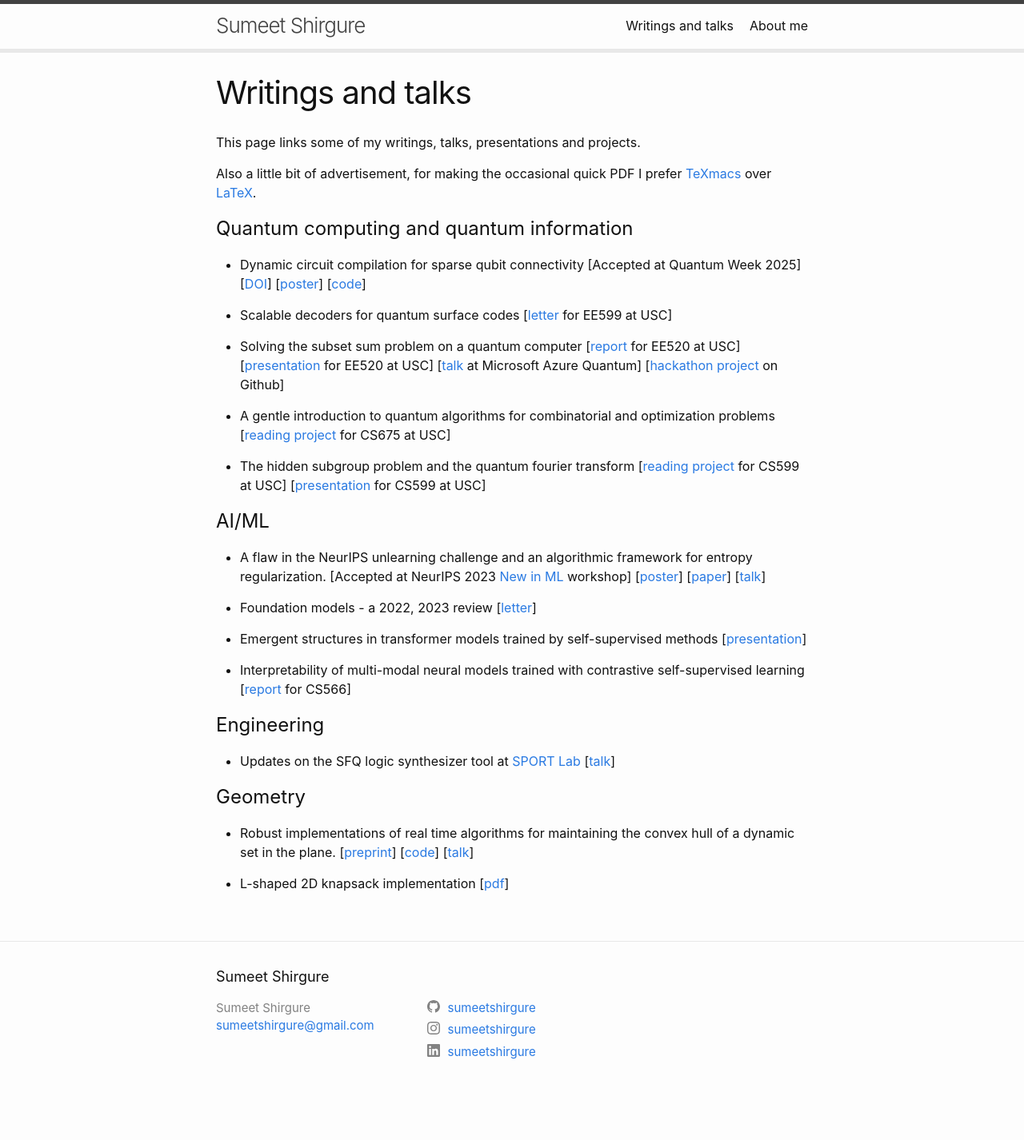
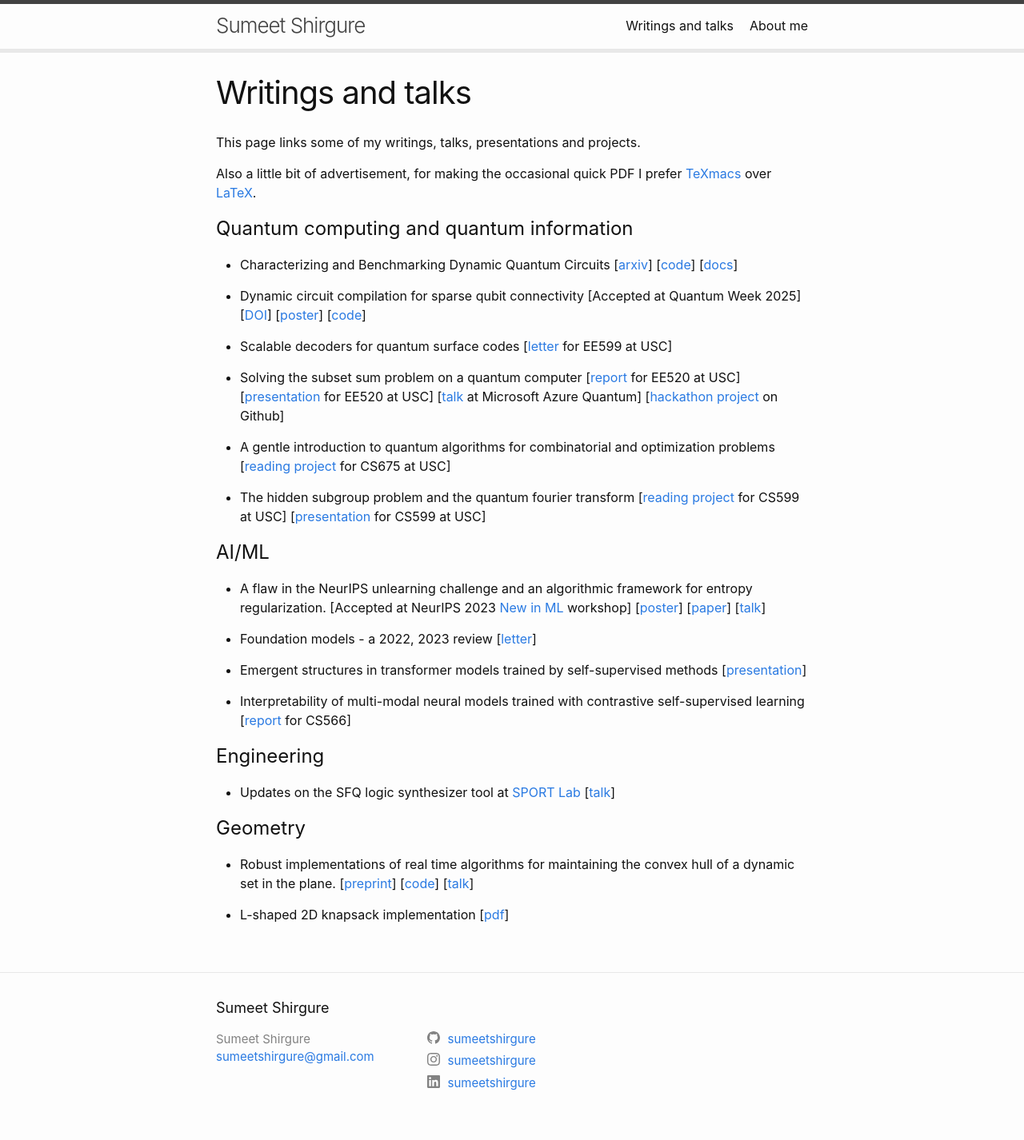
Before and after one commit to sumeetshirgure/sumeetshirgure.github.io, a Jekyll site: the page built from docs/0_writing_samples.markdown, in a window 1280 px wide. Shown: the whole page at 80% size. Built offline with Jekyll 4.4.1, drawn with Linux system fonts in a browser that asks for light colours; before the commit the page ends 1387 px from its top, so only the background shows below that.

Commit message:
Add dynamarq and update CV.

```diff
--- a/docs/0_writing_samples.markdown
+++ b/docs/0_writing_samples.markdown
@@ -10,6 +10,12 @@ Also a little bit of advertisement, for making the occasional quick PDF I prefer
 [TeXmacs](https://en.wikipedia.org/wiki/GNU_TeXmacs) over [LaTeX](https://en.wikipedia.org/wiki/LaTeX).
 
 # Quantum computing and quantum information {#qcqi}
+- Characterizing and Benchmarking Dynamic Quantum Circuits
+[[arxiv](https://arxiv.org/abs/2604.03360)]
+[[code](https://github.com/sumeetshirgure/dynamarq)]
+[[docs](https://sumeetshirgure.github.io/dynamarq.github.io)]
+
+
 - Dynamic circuit compilation for sparse qubit connectivity
 \[Accepted at Quantum Week 2025\]
 [[DOI](https://doi.org/10.1109/QCE65121.2025.10360)]
```
Also changed, not shown: 1 other file.
